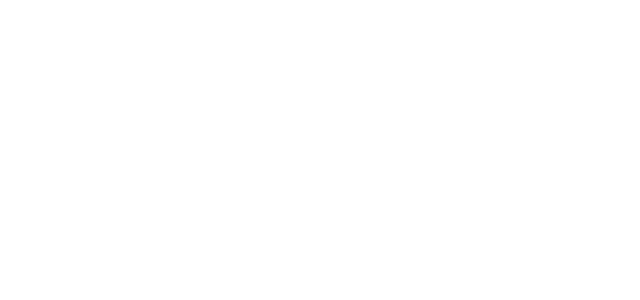
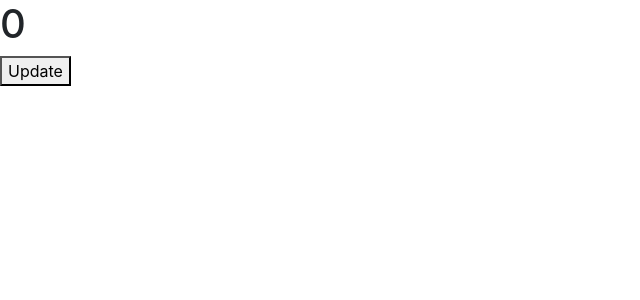
Before and after one commit to sanwalkhan/react-practise, a React (Create React App) app: page / in a window 1280 px wide. Shown: the top 300 px of the page, without its empty margins (0-640 px from the left). Built offline with nearby package versions, Linux system fonts and the light colour scheme.

Commit message:
updatated

```diff
--- a/src/App.js
+++ b/src/App.js
@@ -1,6 +1,6 @@
 // import { useState } from 'react';
-import './App.css';
-
+// import './App.css';
+import { State } from "./component/statefunctionalcomponent";
 // import { List } from "./component/list";
 
 // import { SlideBar } from "./component/slidebar";
@@ -66,6 +66,8 @@
 
     {/* <MyComponent /> */}
 
+    <State />
+
     </div>
   );
 }
--- /dev/null
+++ b/src/component/statefunctionalcomponent.js
@@ -0,0 +1,23 @@
+import React, { useState } from "react";
+
+export const State = () => {
+  const [count, setcount] = useState(0);
+
+  function updatecount() {
+    let random = Math.floor(Math.random() * 10);
+
+    setcount((prev) => {
+      console.log("prev", prev);
+      return random
+    });
+    console.log("Random", random);
+  }
+
+  return (
+    <div>
+      <h1> {count} </h1>
+
+      <button onClick={updatecount}>Update</button>
+    </div>
+  );
+};
```
